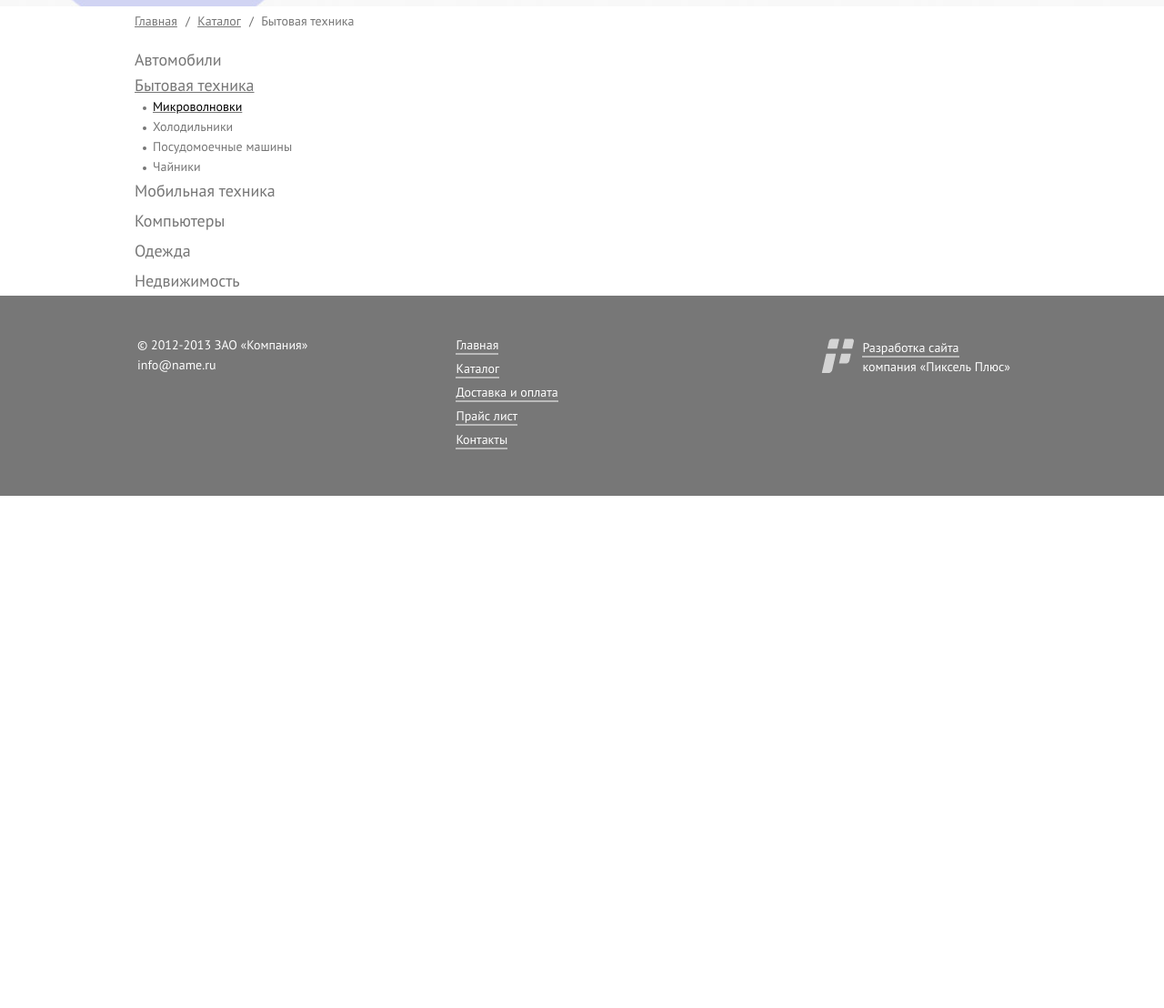
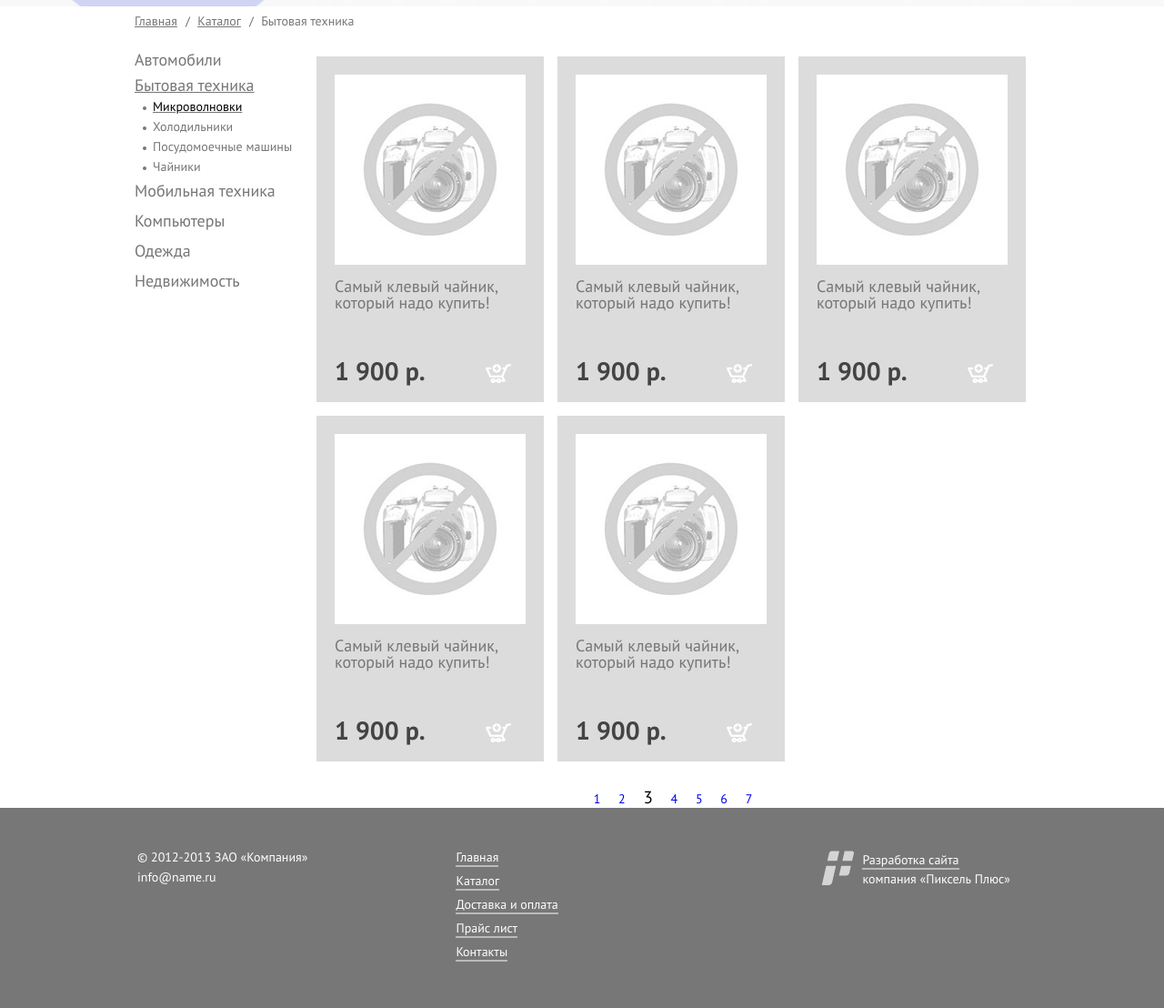
Before and after one commit to sevor005/training-project-3, a plain HTML site: page index.html in a window 1280 px wide. Shown: the part 703-1811 px from the top of the page at 91% size. Before the commit the page ends 1248 px from the top, so only its background shows below. Drawn offline with Linux system fonts and the light colour scheme.

Commit message:
Content goods+paginator

```diff
--- a/css/style.css
+++ b/css/style.css
@@ -113,10 +113,7 @@ a:hover {
 }
 
 .footer__copyright {
-  margin-bottom: 4px;
-}
-
-.footer__copyright-link {
+  padding-bottom: 4px;
   color: #fff;
 }
 
@@ -319,7 +316,74 @@ a:hover {
 
 /* Content===
 ============================*/
+.content {
+  width: 784px;
+  float: right;
+}
 
+/* Content__goods */
+.content__goods {
+  float: left;
+  height: 380px;
+  width: 250px;
+  padding: 20px;
+  box-sizing: border-box;
+  background-color: #dcdcdc;
+  margin: 0 15px 15px 0;
+}
+
+.content__goods:last-child {
+  margin-right: 0;
+}
+
+.content__goods-img {
+  width: 210px;
+  height: 209px;
+}
+
+.content__goods-text {
+  margin-top: 15px;
+  font-size: 18px;
+  color: #767676;
+  line-height: 1;
+}
+
+.content__goods-block {
+  margin-top: 47px;
+}
+
+.content__goods-price {
+  float: left;
+  font-size: 28px;
+  font-weight: bold;
+  color: #444;
+}
+
+.content__goods-basket {
+  float: right;
+  width: 28px;
+  height: 21px;
+  margin: 11px 16px 0 0;
+  background: url("../design/basket.png") no-repeat;
+}
+
+/* Paginator */
+.paginator {
+  text-align: center;
+  color: #767676;
+  font-size: 14px;
+  margin-top: 12px;
+}
+
+.paginator__list,
+.paginator__list-active {
+  padding: 0 8px;
+}
+
+.paginator__list-active {
+  font-size: 19px;
+  color: #000;
+}
 
 
 
--- a/index.html
+++ b/index.html
@@ -89,17 +89,72 @@
           </div>
         </div>
 
-        <div class="content"></div>
-    </div>
-  </div>
+        <div class="content">
+          <div class="content__goods-row clearfix">
+            <div class="content__goods">
+              <div class="content__goods-img" style="background-image: url(design/goods-img.jpg);"></div>
+              <div class="content__goods-text">Самый клевый чайник, который надо купить!</div>
+              <div class="content__goods-block cleatfix">
+                <div class="content__goods-price">1 900 р.</div>
+                <a href="#"><div class="content__goods-basket"></div></a>
+              </div>
+            </div>
+            <div class="content__goods">
+              <div class="content__goods-img" style="background-image: url(design/goods-img.jpg);"></div>
+              <div class="content__goods-text">Самый клевый чайник, который надо купить!</div>
+              <div class="content__goods-block cleatfix">
+                <div class="content__goods-price">1 900 р.</div>
+                <a href="#"><div class="content__goods-basket"></div></a>
+              </div>
+            </div>
+            <div class="content__goods">
+              <div class="content__goods-img" style="background-image: url(design/goods-img.jpg);"></div>
+              <div class="content__goods-text">Самый клевый чайник, который надо купить!</div>
+              <div class="content__goods-block cleatfix">
+                <div class="content__goods-price">1 900 р.</div>
+                <a href="#"><div class="content__goods-basket"></div></a>
+              </div>
+            </div>
+          </div>
+          <div class="content__goods-row clearfix">
+            <div class="content__goods">
+              <div class="content__goods-img" style="background-image: url(design/goods-img.jpg);"></div>
+              <div class="content__goods-text">Самый клевый чайник, который надо купить!</div>
+              <div class="content__goods-block cleatfix">
+                <div class="content__goods-price">1 900 р.</div>
+                <a href="#"><div class="content__goods-basket"></div></a>
+              </div>
+            </div>
+            <div class="content__goods">
+              <div class="content__goods-img" style="background-image: url(design/goods-img.jpg);"></div>
+              <div class="content__goods-text">Самый клевый чайник, который надо купить!</div>
+              <div class="content__goods-block cleatfix">
+                <div class="content__goods-price">1 900 р.</div>
+                <a href="#"><div class="content__goods-basket"></div></a>
+                </div>
+            </div>
+          </div>
+
+          <div class="paginator">
+            <a href="#" class="paginator__list">1</a>
+            <a href="#" class="paginator__list">2</a>
+            <span class="paginator__list-active">3</span>
+            <a href="#" class="paginator__list">4</a>
+            <a href="#" class="paginator__list">5</a>
+            <a href="#" class="paginator__list">6</a>
+            <a href="#" class="paginator__list">7</a>
+          </div>
+        </div><!-- End content -->
+    </div><!-- End wrapper -->
+  </div><!-- End main -->
 
   <!-- Footer -->
   <div class="footer">
     <div class="wrapper clearfix">
       <div class="footer__copyright_wrapper">
         <div class="footer__copyright">© 2012-2013 ЗАО «Компания»</div>
-        <div class="footer__copyright">
-          <a class="footer__copyright-link" href="#">info@name.ru</a>
+        <div>
+          <a class="footer__copyright" href="#">info@name.ru</a>
         </div>
       </div>
       <div class="footer__nav">
```
Also changed, not shown: design/basket.png (added), design/goods-img.jpg (added).
